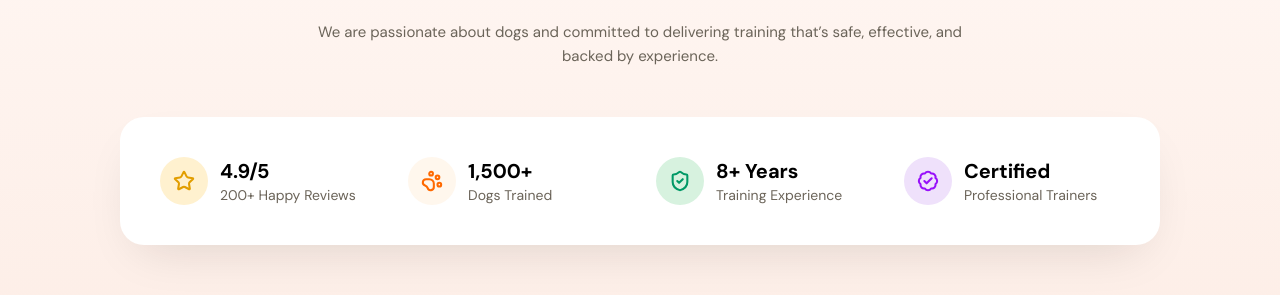
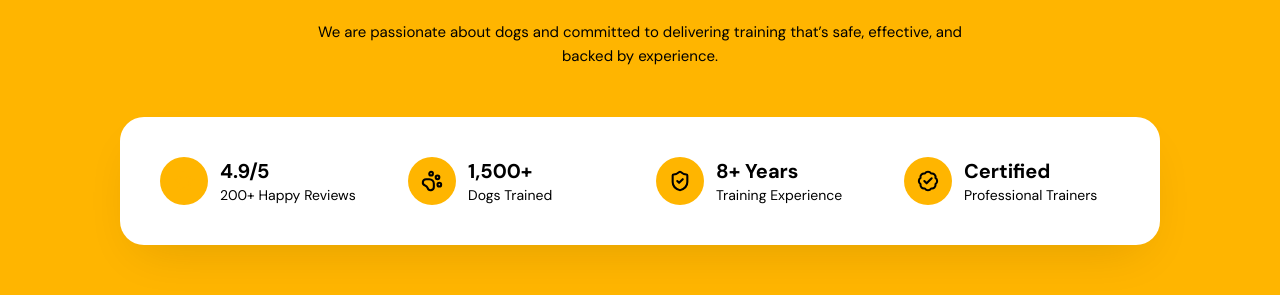
Before and after one commit to Suri1995/obedience-masters, a Next.js app: page / in a window 1280 px wide. Shown: the part 1135-1430 px from the top of the page. Built offline with nearby package versions, Linux system fonts and the light colour scheme.

Commit message:
feat: simplify color palette and unify yellow tones
Co-authored-by: Suri1995 <256937427+Suri1995@users.noreply.github.com>

```diff
--- a/src/app/globals.css
+++ b/src/app/globals.css
@@ -1,31 +1,28 @@
 @import "tailwindcss";
 
 /* ---------------------------------------------------------
-   Obedience Masters — design tokens
-   Brand color palette: Yellow #FFB500 / Black #000000
-   Supporting tones are all derived tints/shades of the two
-   brand colors plus the soft pastel accents used in the
-   approved Figma comps (blush, mint, lavender blobs).
+   Obedience Masters — two-color design tokens
+   Brand palette: Yellow #FFB500 / Black #000000
 --------------------------------------------------------- */
 :root {
   --color-yellow: #ffb500;
-  --color-yellow-dark: #e29e00;
-  --color-yellow-light: #ffd873;
-  --color-yellow-soft: #fff1cf;
+  --color-yellow-dark: #ffb500;
+  --color-yellow-light: #ffb500;
+  --color-yellow-soft: #ffb500;
 
   --color-black: #000000;
-  --color-ink: #1a1710; /* body text — warm near-black */
-  --color-ink-muted: #6b6459;
+  --color-ink: #000000;
+  --color-ink-muted: #000000;
 
-  --color-cream: #fffdf9;
-  --color-blush-50: #fff8f5;
-  --color-blush-100: #fdeee7;
-  --color-blush-200: #fbe0d6;
+  --color-cream: #ffffff;
+  --color-blush-50: #ffb500;
+  --color-blush-100: #ffb500;
+  --color-blush-200: #ffb500;
 
-  --color-mint: #d7f2df;
-  --color-lavender: #efe1fb;
+  --color-mint: #ffb500;
+  --color-lavender: #ffb500;
 
-  --color-border: rgba(26, 23, 16, 0.08);
+  --color-border: rgba(0, 0, 0, 0.1);
 
   --font-display: "Baloo 2", ui-rounded, "Segoe UI", sans-serif;
   --font-body: "DM Sans", ui-sans-serif, system-ui, sans-serif;
--- a/src/app/layout.tsx
+++ b/src/app/layout.tsx
@@ -34,7 +34,7 @@ export default function RootLayout({
   children: React.ReactNode;
 }>) {
   return (
-    <html lang="en">
+    <html lang="en" className="bg-cream">
       <body className="antialiased">
         {children}
       </body>
--- a/src/components/CTAForm.tsx
+++ b/src/components/CTAForm.tsx
@@ -123,12 +123,12 @@ export function CTAForm() {
               </button>
 
               {status === "success" && (
-                <p className="flex items-center gap-2 text-sm font-medium text-emerald-600">
+                <p className="flex items-center gap-2 text-sm font-medium text-black">
                   <CheckCircle2 size={16} /> Thanks! We&rsquo;ll reach out within 24 hours.
                 </p>
               )}
               {status === "error" && (
-                <p className="text-sm font-medium text-red-500">
+                <p className="text-sm font-medium text-black">
                   Something went wrong. Please try again.
                 </p>
               )}
--- a/src/components/TrustStats.tsx
+++ b/src/components/TrustStats.tsx
@@ -10,22 +10,22 @@ const stats = [
   },
   {
     icon: PawPrint,
-    iconBg: "bg-orange-50",
-    iconColor: "text-orange-500",
+    iconBg: "bg-yellow",
+    iconColor: "text-black",
     value: "1,500+",
     label: "Dogs Trained",
   },
   {
     icon: ShieldCheck,
-    iconBg: "bg-mint",
-    iconColor: "text-emerald-600",
+    iconBg: "bg-yellow",
+    iconColor: "text-black",
     value: "8+ Years",
     label: "Training Experience",
   },
   {
     icon: BadgeCheck,
-    iconBg: "bg-lavender",
-    iconColor: "text-purple-600",
+    iconBg: "bg-yellow",
+    iconColor: "text-black",
     value: "Certified",
     label: "Professional Trainers",
   },
```
